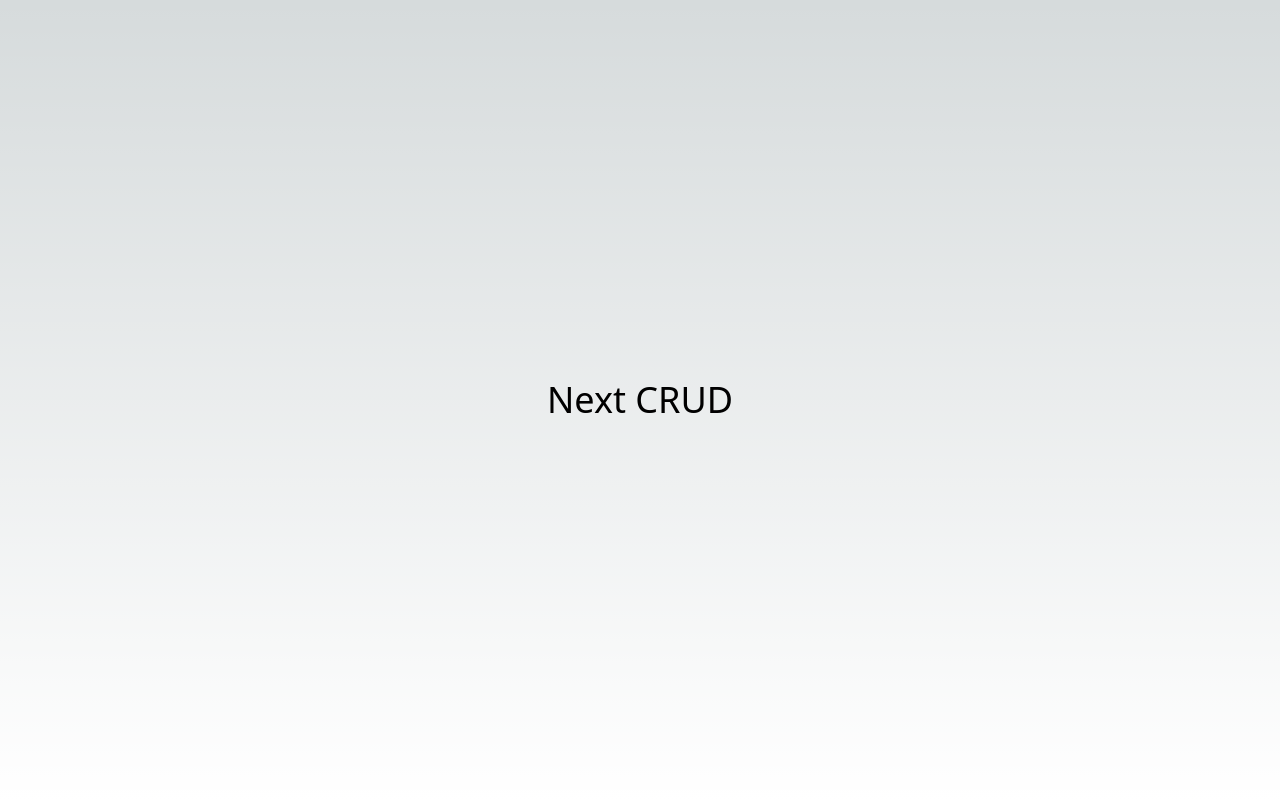
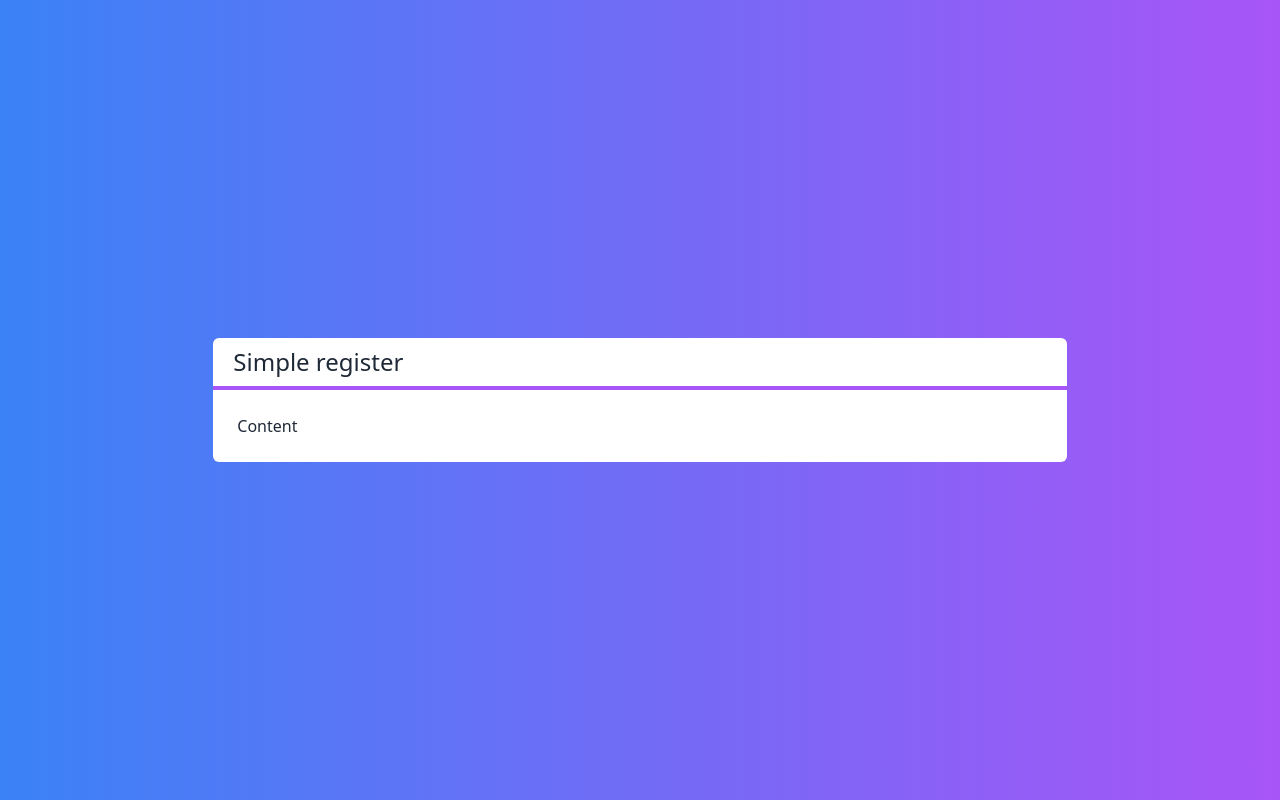
Before and after one commit to lexpierini/next-crud, a Next.js app: page / in a window 1280 px wide. Built offline with nearby package versions, Linux system fonts and the light colour scheme.

Commit message:
Layout and Title components

```diff
--- /dev/null
+++ b/src/components/Layout.tsx
@@ -0,0 +1,16 @@
+import { ReactNode } from 'react'
+import Title from './Title'
+
+type LayoutProps = {
+  title: string
+  children: ReactNode
+}
+
+export default function Layout(props: LayoutProps) {
+  return (
+    <div className="flex flex-col w-2/3 bg-white text-gray-800 rounded-md">
+      <Title>{props.title}</Title>
+      <div className="p-6">{props.children}</div>
+    </div>
+  )
+}
--- /dev/null
+++ b/src/components/Title.tsx
@@ -0,0 +1,12 @@
+type TitleProps = {
+  children: string
+}
+
+export default function Title(props: TitleProps) {
+  return (
+    <div className="flex flex-col justify-center">
+      <h1 className="px-5 py-2 text-2xl">{props.children}</h1>
+      <hr className="border-2 border-purple-500" />
+    </div>
+  )
+}
--- a/src/pages/index.tsx
+++ b/src/pages/index.tsx
@@ -1,7 +1,14 @@
+import Layout from '@/components/Layout'
+
 export default function Home() {
   return (
-    <div className="flex h-screen justify-center items-center">
-      <span className="text-4xl">Next CRUD</span>
+    <div
+      className="flex justify-center items-center h-screen bg-gradient-to-r
+               from-blue-500 to-purple-500 text-white"
+    >
+      <Layout title="Simple register">
+        <span>Content</span>
+      </Layout>
     </div>
   )
 }
```
